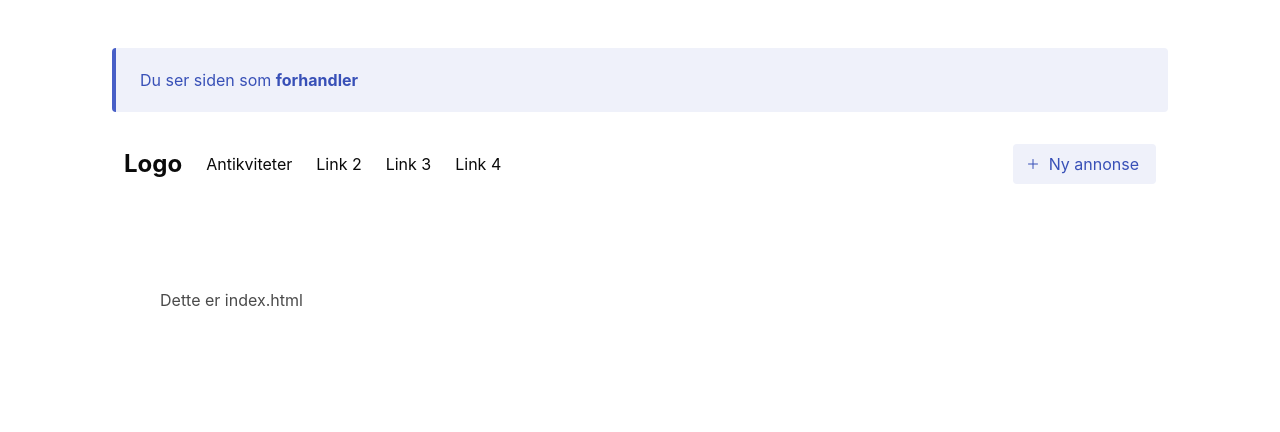
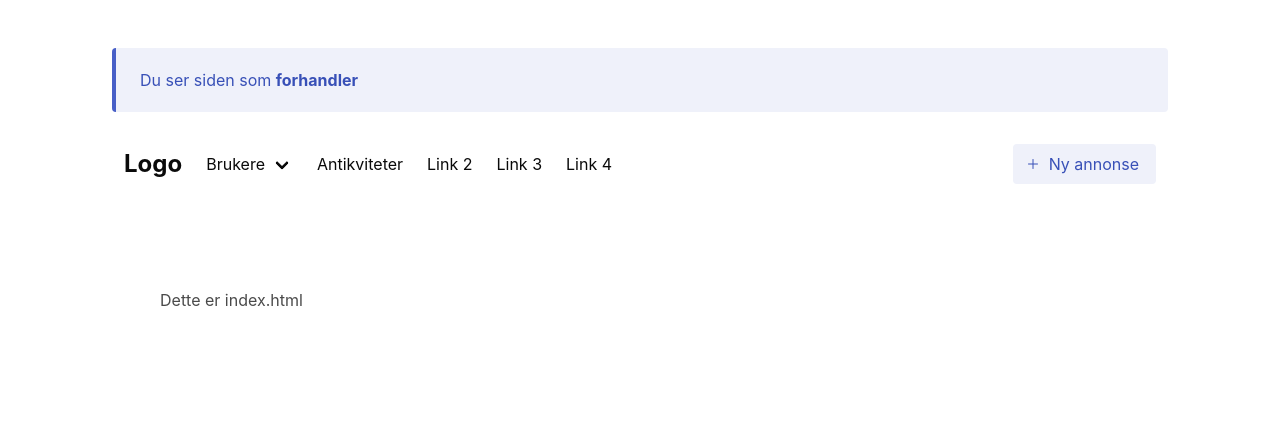
Before and after one commit to olejorga/prototype, a FastAPI app: page / in a window 1280 px wide. Shown: the top 432 px of the page. Run offline with FastAPI, Linux system fonts and the light colour scheme.

Commit message:
drop down

```diff
--- a/src/templates/base.html
+++ b/src/templates/base.html
@@ -17,11 +17,23 @@
             <nav class="navbar is-white">
                 <div class="navbar-brand">
                     <a href="/" class="navbar-item is-size-4 has-text-weight-bold">Logo</a>
-                    <a role="button" class="navbar-burger" data-target="header-navbar">
-                      <span></span>
-                      <span></span>
-                      <span></span>
-                    </a>
+                    <div class="navbar-item has-dropdown is-hoverable">
+                            <a class="navbar-link">
+                                Brukere
+                            </a>
+                            <div class="navbar-dropdown" >
+                                <a class="navbar-item" href="">
+                                    Admin
+                                </a>
+                                <a class="navbar-item" href="">
+                                    Forhandler
+                                </a>
+                                <a class="navbar-item" href="">
+                                    sluttbruker
+                                </a>
+                            </div>
+                        </div>
+                    </div>
                 </div>
                 <div id="header-navbar" class="navbar-menu">
                     <div class="navbar-start">
```
Also changed, not shown: 1 other file.
